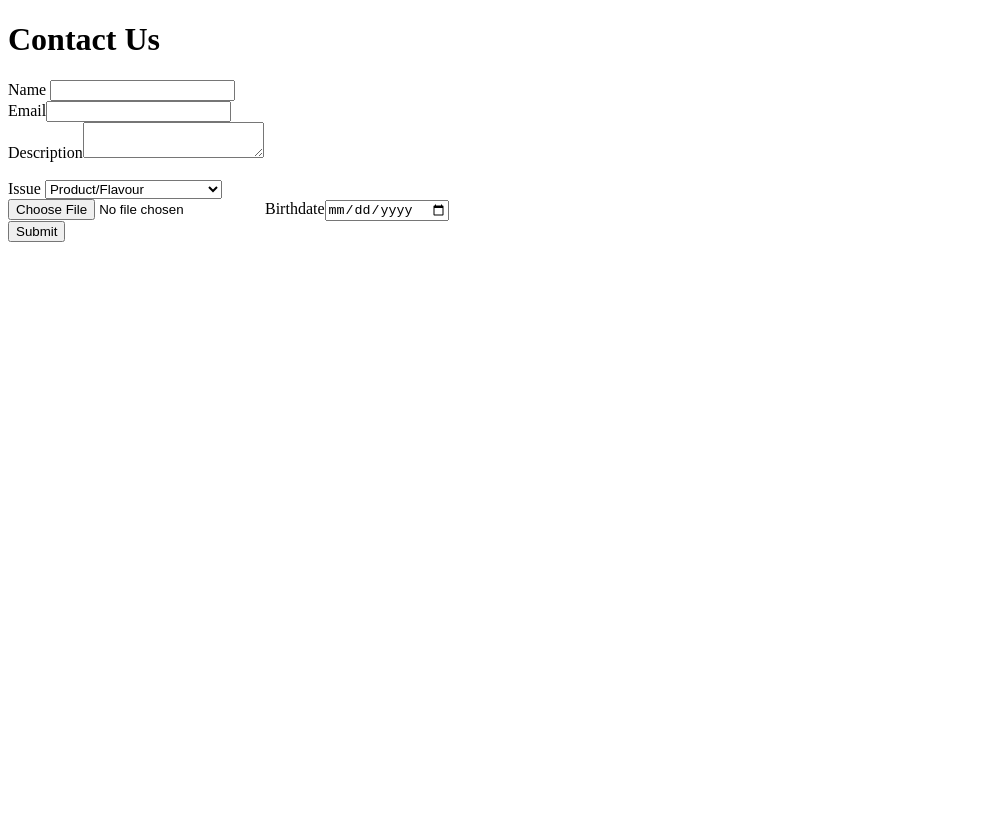
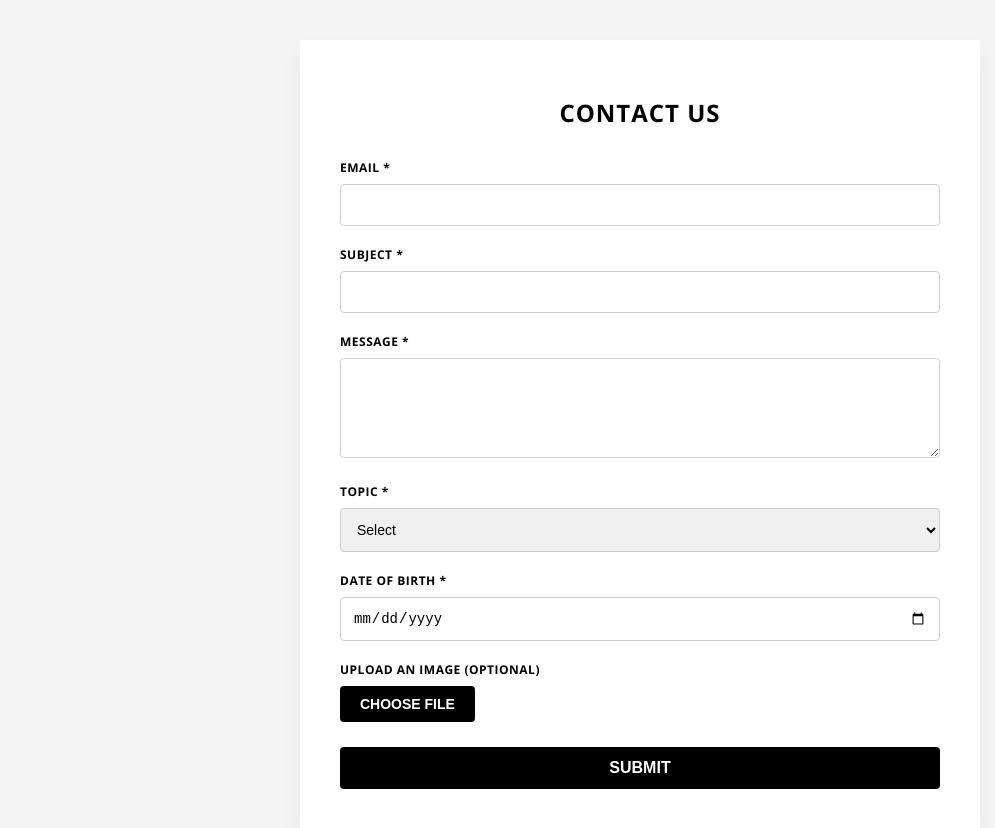
Before and after one commit to larente/contactapi, a website: page index.html in a window 1280 px wide. Shown: the whole page, without its empty margins (0-995 px from the left). Before the commit the page ends 800 px from the top, so only its background shows below. Drawn offline with nearby package versions, Linux system fonts and the light colour scheme.

Commit message:
Update index.html

```diff
--- a/index.html
+++ b/index.html
@@ -1,18 +1,130 @@
 <!DOCTYPE html>
 <html lang="en">
 <head>
-  <meta charset="UTF-8">
+  <meta charset="UTF-8" />
+  <meta name="viewport" content="width=device-width, initial-scale=1.0" />
   <title>Contact Us</title>
+  <link href="https://fonts.googleapis.com/css2?family=Open+Sans:wght@400;700&display=swap" rel="stylesheet" />
+  <style>
+    body {
+      font-family: 'Open Sans', sans-serif;
+      background: #f4f4f4;
+      margin: 0;
+      padding: 0;
+    }
+
+    .form-container {
+      max-width: 600px;
+      background: #ffffff;
+      margin: 40px auto;
+      padding: 40px;
+      box-shadow: 0 10px 20px rgba(0, 0, 0, 0.05);
+    }
+
+    h1 {
+      text-align: center;
+      font-weight: 700;
+      font-size: 24px;
+      margin-bottom: 30px;
+      text-transform: uppercase;
+      letter-spacing: 1px;
+    }
+
+    label {
+      display: block;
+      font-weight: 700;
+      font-size: 12px;
+      margin-bottom: 8px;
+      text-transform: uppercase;
+      letter-spacing: 0.5px;
+    }
+
+    input[type="text"],
+    input[type="email"],
+    input[type="date"],
+    select,
+    textarea {
+      width: 100%;
+      padding: 12px;
+      border: 1px solid #ccc;
+      font-size: 14px;
+      border-radius: 4px;
+      margin-bottom: 20px;
+      box-sizing: border-box;
+    }
+
+    textarea {
+      resize: vertical;
+      min-height: 100px;
+    }
+
+    .file-upload {
+      position: relative;
+      overflow: hidden;
+      display: inline-block;
+      margin-bottom: 20px;
+    }
+
+    .file-upload input[type="file"] {
+      position: absolute;
+      left: 0;
+      top: 0;
+      opacity: 0;
+      cursor: pointer;
+      width: 100%;
+      height: 100%;
+    }
+
+    .upload-btn {
+      display: block;
+      padding: 10px 20px;
+      background: #000;
+      color: #fff;
+      font-weight: bold;
+      text-transform: uppercase;
+      border: none;
+      border-radius: 4px;
+      cursor: pointer;
+      font-size: 14px;
+      text-align: center;
+      width: 100%;
+    }
+
+    .submit-btn {
+      background: #000;
+      color: #fff;
+      font-weight: bold;
+      text-transform: uppercase;
+      padding: 12px;
+      border: none;
+      border-radius: 4px;
+      cursor: pointer;
+      font-size: 16px;
+      width: 100%;
+    }
+
+    .submit-btn:hover,
+    .upload-btn:hover {
+      background: #222;
+    }
+  </style>
 </head>
 <body>
+  <div class="form-container">
     <h1>Contact Us</h1>
-<form id="contact-us">
-  Name <input type="text" name="subject" required><BR>
-  Email<input type="email" name="email" required><BR>
-  Description<textarea name="description" required></textarea><BR><BR>
+    <form id="contact-us" enctype="multipart/form-data">
+      <label for="email">Email *</label>
+      <input type="email" name="email" required />
 
-  <!-- ADD THESE -->
- Issue <select name="type" required>
+      <label for="subject">Subject *</label>
+      <input type="text" name="subject" required />
+
+      <label for="description">Message *</label>
+      <textarea name="description" required></textarea>
+
+      <label for="type">Topic *</label>
+      <select name="type" required>
+        <option value="">Select</option>
         <option value="Product/Flavour">Product/Flavour</option>
         <option value="Quality Concern">Quality Concern</option>
         <option value="Ingredients/Nutrition Info">Ingredients/Nutrition Info</option>
@@ -22,15 +134,21 @@
         <option value="Other">Other</option>
         <option value="Order Inquiries">Order Inquiries</option>
         <option value="Coupons/Rebates">Coupons/Rebates</option>
-  </select><BR>
+      </select>
 
-  <!-- ADD THIS FILE INPUT -->
-  <input type="file" name="attachment">
+      <label for="cf_birthdate">Date of Birth *</label>
+      <input type="date" name="cf_birthdate" required />
 
-  Birthdate<input type="date" name="cf_birthdate" required><BR>
+      <label>Upload an image (optional)</label>
+      <div class="file-upload">
+        <button type="button" class="upload-btn">Choose File</button>
+        <input type="file" name="attachment" />
+      </div>
 
-  <button type="submit">Submit</button>
+      <button class="submit-btn" type="submit">Submit</button>
     </form>
+  </div>
+
   <script src="script.js"></script>
 </body>
 </html>
```
Lines whose indentation alone changed are shown as unchanged.
